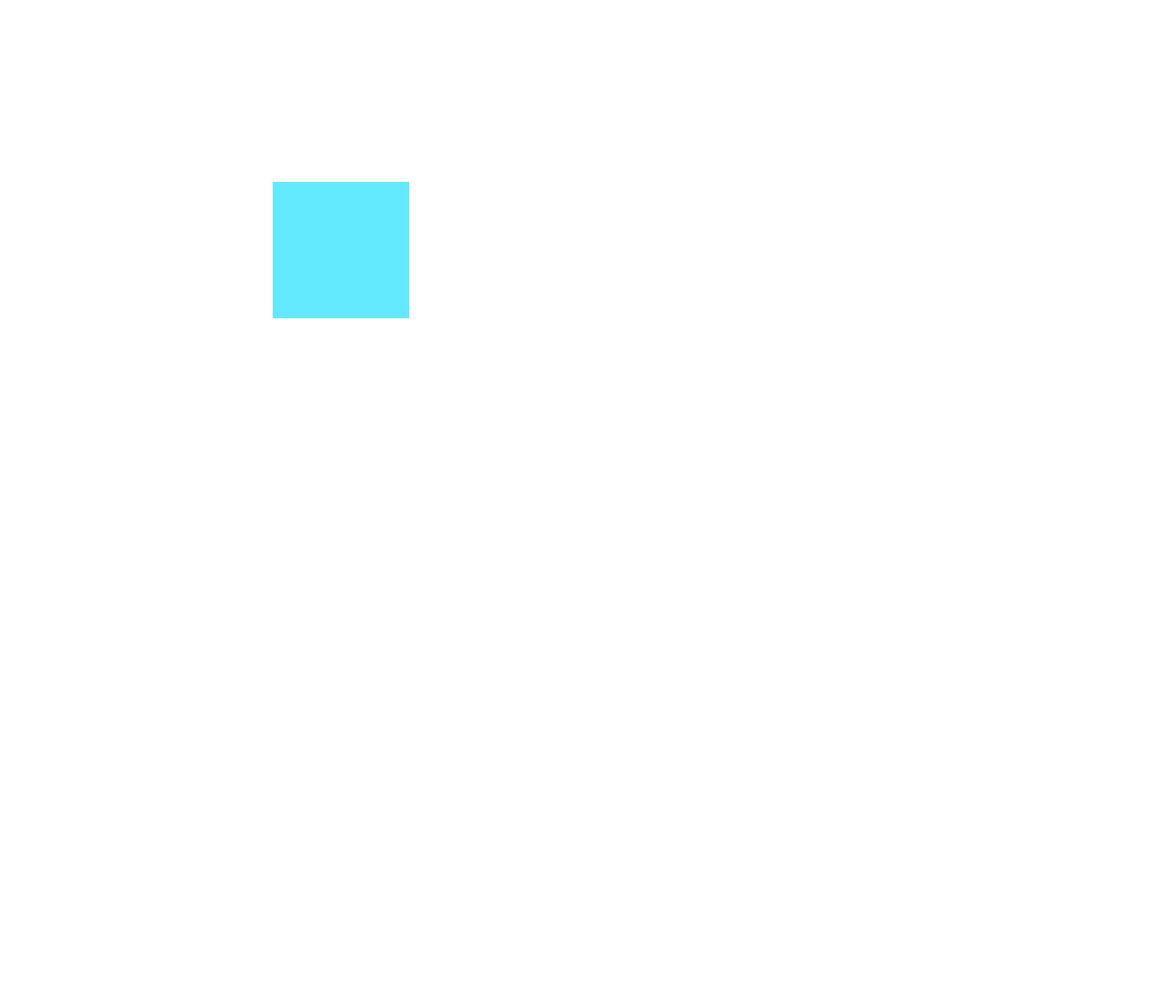
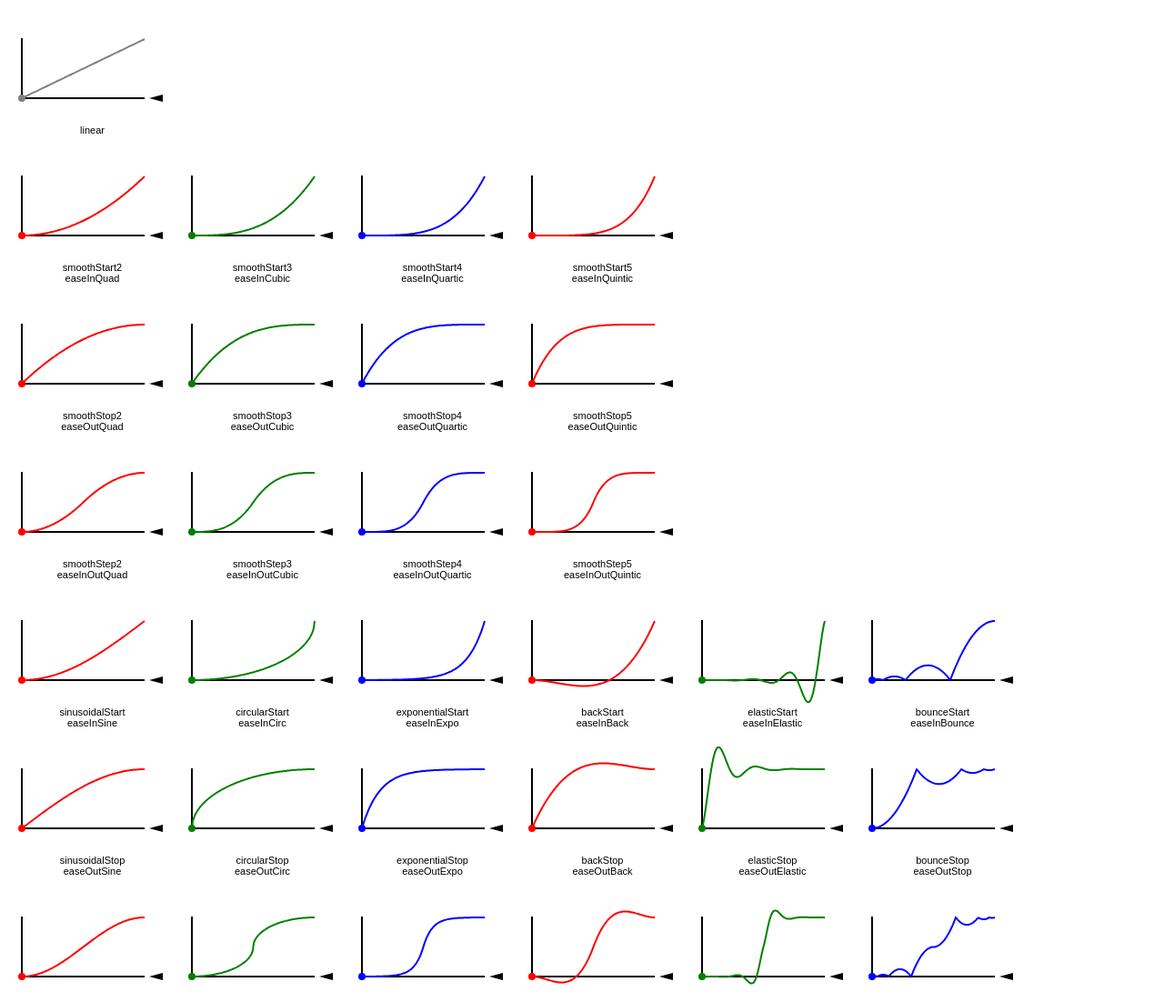
Before and after one commit to archcomet/animateJs, a plain HTML site: page examples/index.html in a window 1280 px wide. Shown: the top 1102 px of the page at 91% size. Before the commit the page ends 800 px from the top, so only its background shows below. Drawn offline with Linux system fonts and the light colour scheme.

Commit message:
Added sequence and group. Refactored task. Implemented basic easing functions.

```diff
--- a/examples/index.html
+++ b/examples/index.html
@@ -3,40 +3,13 @@
 <head>
     <meta charset="utf-8">
     <title>AnimateJs Examples</title>
+    <link rel="stylesheet" href="./visualizer.css"/>
     <script type="text/javascript" src="../animate.js"></script>
+    <script type="text/javascript" src="./visualizer.js"></script>
 </head>
 <body>
 
-<div id="target" style="width:150px;height:150px;background-color:#63e9ff;position:absolute;top:0; left:0;"></div>
 
 
-<script type="text/javascript">
-
-    var target = document.getElementById('target');
-
-    var animation = animate(target.style)
-            .from({
-                opacity: 0
-            })
-            .to({
-                top: '200px',
-                left: '300px',
-                opacity: 1.0
-            }, 2000)
-            .delay(1000)
-            .using(animate.easing.SMOOTH_START2)
-            .repeat(Infinity)
-            .begin(function() {
-                console.log('begin', arguments);
-            })
-            .progress(function() {
-                console.log('update', arguments);
-            })
-            .done(function() {
-                console.log('done', arguments);
-            })
-            .start();
-
-</script>
 </body>
 </html>
--- /dev/null
+++ b/examples/visualizer.css
@@ -0,0 +1,57 @@
+
+.visualizer {
+    display: inline-block;
+    padding: 5px 10px;
+    outline: none;
+    margin: 5px;
+
+    -webkit-transition: all 0.30s ease-in-out;
+    -moz-transition: all 0.30s ease-in-out;
+    -ms-transition: all 0.30s ease-in-out;
+    -o-transition: all 0.30s ease-in-out;
+}
+
+.visualizer.focus {
+    background-color: #eff4ff;
+}
+
+.visualizer>.wrap {
+    position: relative;
+    display: inline-block;
+}
+
+.visualizer>.wrap>svg {
+    position: absolute;
+    top: 0;
+}
+
+.visualizer>.wrap>.viewBox {
+    position: absolute;
+}
+
+.visualizer>.wrap>.viewBox>.dot {
+    position: absolute;
+    transform: translate(-4px,-4px);
+    width: 8px;
+    height: 8px;
+    border-radius: 4px;
+}
+
+.visualizer>.wrap>.viewBox>.marker {
+    position: absolute;
+    transform: translate(20px, -4px);
+    width: 0;
+    height: 0;
+    right: 0;
+    border: 4px solid transparent;
+    border-right-width: 15px;
+    border-left-width: 0;
+    border-right-color: black;
+}
+
+.visualizer .title {
+    text-align: center;
+    font-family: Arial, sans-serif;
+    font-size: 11px;
+    color: black;
+}
--- /dev/null
+++ b/examples/visualizer.js
@@ -0,0 +1,216 @@
+(function () {
+	'use strict';
+
+	var topBottomPadding = 24;
+	var width = 135;
+	var height = 65;
+
+	var easing = animate.easing;
+
+	var visualizers = [
+		[
+			['linear', easing.LINEAR, 'grey']
+		],
+		[
+			['smoothStart2<br>easeInQuad', easing.SMOOTH_START2, 'red'],
+			['smoothStart3<br>easeInCubic', easing.SMOOTH_START3, 'green'],
+			['smoothStart4<br>easeInQuartic', easing.SMOOTH_START4, 'blue'],
+			['smoothStart5<br>easeInQuintic', easing.SMOOTH_START5, 'red']
+		],
+		[
+			['smoothStop2<br>easeOutQuad', easing.SMOOTH_STOP2, 'red'],
+			['smoothStop3<br>easeOutCubic', easing.SMOOTH_STOP3, 'green'],
+			['smoothStop4<br>easeOutQuartic', easing.SMOOTH_STOP4, 'blue'],
+			['smoothStop5<br>easeOutQuintic', easing.SMOOTH_STOP5, 'red']
+		],
+		[
+			['smoothStep2<br>easeInOutQuad', easing.SMOOTH_STEP2, 'red'],
+			['smoothStep3<br>easeInOutCubic', easing.SMOOTH_STEP3, 'green'],
+			['smoothStep4<br>easeInOutQuartic', easing.SMOOTH_STEP4, 'blue'],
+			['smoothStep5<br>easeInOutQuintic', easing.SMOOTH_STEP5, 'red']
+		],
+		[
+			['sinusoidalStart<br>easeInSine', easing.SINUSOIDAL_START, 'red'],
+			['circularStart<br>easeInCirc', easing.CIRCULAR_START, 'green'],
+			['exponentialStart<br>easeInExpo', easing.EXPONENTIAL_START, 'blue'],
+			['backStart<br>easeInBack', easing.BACK_START, 'red'],
+			['elasticStart<br>easeInElastic', easing.ELASTIC_START, 'green'],
+			['bounceStart<br>easeInBounce', easing.BOUNCE_START, 'blue']
+		],
+		[
+			['sinusoidalStop<br>easeOutSine', easing.SINUSOIDAL_STOP, 'red'],
+			['circularStop<br>easeOutCirc', easing.CIRCULAR_STOP, 'green'],
+			['exponentialStop<br>easeOutExpo', easing.EXPONENTIAL_STOP, 'blue'],
+			['backStop<br>easeOutBack', easing.BACK_STOP, 'red'],
+			['elasticStop<br>easeOutElastic', easing.ELASTIC_STOP, 'green'],
+			['bounceStop<br>easeOutStop', easing.BOUNCE_STOP, 'blue']
+		],
+		[
+			['sinusoidalStep<br>easeInOutSine', easing.SINUSOIDAL_STEP, 'red'],
+			['circularStep<br>easeInOutCirc', easing.CIRCULAR_STEP, 'green'],
+			['exponentialStep<br>easeInOutExpo', easing.EXPONENTIAL_STEP, 'blue'],
+			['backStep<br>easeInOutBounce', easing.BACK_STEP, 'red'],
+			['elasticStep<br>easeInOutElastic', easing.ELASTIC_STEP, 'green'],
+			['bounceStep<br>easeInOutBounce', easing.BOUNCE_STEP, 'blue']
+		],
+
+		[
+			['smoothStartN(2.7)', easing.smoothStartN(2.7), 'red'],
+			['mix(backStep, elasticStop, 0.2)', easing.mix(easing.BACK_STEP, easing.ELASTIC_STOP, 0.2), 'red'],
+			['crossfade(stop3, start3)', easing.crossfade(easing.SMOOTH_STOP3, easing.SMOOTH_START3), 'red'],
+			['smoothStart2d', easing.crossfade(easing.SMOOTH_START2, easing.SMOOTH_STOP2), 'magenta']
+		]
+	];
+
+
+	function visualizer(parent, titleText, easingFn, color) {
+
+
+		// Root Div
+
+		var visualizer = document.createElement('div');
+		visualizer.classList.add('visualizer');
+		visualizer.style.width = (width + 22) + 'px';
+
+		// Create Wrap
+		var wrap = document.createElement('div');
+		wrap.classList.add('wrap');
+		wrap.style.width = (width + 2) + 'px';
+		wrap.style.height = (height + 2 + topBottomPadding * 2) + 'px';
+		visualizer.appendChild(wrap);
+
+		// Create title
+		var title = document.createElement('div');
+		title.classList.add('title');
+		title.innerHTML = titleText;
+		visualizer.appendChild(title);
+
+		// Create SVG
+		var svgNS = 'http://www.w3.org/2000/svg',
+			svg = document.createElementNS(svgNS, 'svg');
+
+		var minX = -1,
+			minY = -1 - topBottomPadding,
+			maxX = width + 2,
+			maxY = height + 2 + topBottomPadding * 2;
+
+		svg.setAttributeNS(null, 'viewBox', minX + ' ' + minY + ' ' + maxX + ' ' + maxY);
+		wrap.appendChild(svg);
+
+		// Create Axis lines
+		var axis = document.createElementNS(svgNS, 'path');
+		axis.setAttributeNS(null, 'stroke', 'black');
+		axis.setAttributeNS(null, 'stroke-width', '2');
+		axis.setAttributeNS(null, 'fill', 'none');
+		axis.setAttributeNS(null, 'd', 'M0,-1 L0,' + height + ' ' + width + ',' + height);
+		svg.appendChild(axis);
+
+		// Create plot
+		var plot = document.createElementNS(svgNS, 'path'),
+			size = 200,
+			path = [];
+
+		var i, t, b, c, d;
+		for (i = 0; i < size; ++i) {
+			t = Math.floor(width * (i / (size - 1)));
+			b = height;
+			c = -height;
+			d = width;
+
+			path.push(i === 0 ? 'M' : ' L');
+			path.push(t.toFixed(1), ',', easingFn(t, b, c, d).toFixed(1));
+		}
+
+		plot.setAttributeNS(null, 'stroke', color);
+		plot.setAttributeNS(null, 'stroke-width', '2');
+		plot.setAttributeNS(null, 'fill', 'none');
+		plot.setAttributeNS(null, 'd', path.join(''));
+		svg.appendChild(plot);
+
+		// Create viewBox
+		var viewBox = document.createElement('div');
+		viewBox.classList.add('viewBox');
+		viewBox.style.top = (topBottomPadding+1) + 'px';
+		viewBox.style.left = '1px';
+		viewBox.style.width = width + 'px';
+		viewBox.style.height = height + 'px';
+		wrap.appendChild(viewBox);
+
+		// Create dot
+		var dot = document.createElement('div');
+		dot.classList.add('dot');
+		dot.style['background-color'] = color;
+		dot.style.left = '0px';
+		dot.style.top = height + 'px';
+		viewBox.appendChild(dot);
+
+		// Create marker
+		var marker = document.createElement('div');
+		marker.classList.add('marker');
+		marker.style.top = height + 'px';
+		viewBox.appendChild(marker);
+
+		// Create animation
+		var duration = 1000;
+
+		var animation = animate.group(
+			animate(dot.style).to({left: width + 'px'}, duration),
+			animate(dot.style).to({top: '0px'}, duration).using(easingFn),
+			animate(marker.style).to({top: '0px'}, duration).using(easingFn)
+		).repeat(Infinity);
+
+		parent.appendChild(visualizer);
+
+		var activated = false;
+
+		visualizer.addEventListener('click', function () {
+			if (activated) {
+				visualizer.classList.remove('focus');
+				animation.stop();
+				animation.jump(0);
+				activated = false;
+			}
+			else {
+				visualizer.classList.add('focus');
+				animation.start();
+				activated = true;
+			}
+		});
+
+		visualizer.addEventListener('mouseenter', function () {
+			if (!activated) {
+				animation.start();
+			}
+		});
+
+		visualizer.addEventListener('mouseleave', function () {
+			if (!activated) {
+				animation.stop();
+				animation.jump(0);
+			}
+		});
+	}
+
+	(function ready(fn) {
+		if (document.readyState !== 'loading') {
+			fn();
+		} else {
+			document.addEventListener('DOMContentLoaded', fn);
+		}
+	})(function () {
+
+		var i, il, j, jl, div, row;
+		for (i = 0, il = visualizers.length; i < il; ++i) {
+			div = document.createElement('div');
+			row = visualizers[i];
+			for (j = 0, jl = row.length; j < jl; ++j) {
+				visualizer(div, row[j][0], row[j][1], row[j][2]);
+			}
+			document.body.appendChild(div);
+		}
+
+
+	});
+
+
+}());
```
Also changed, not shown: animate.js.
